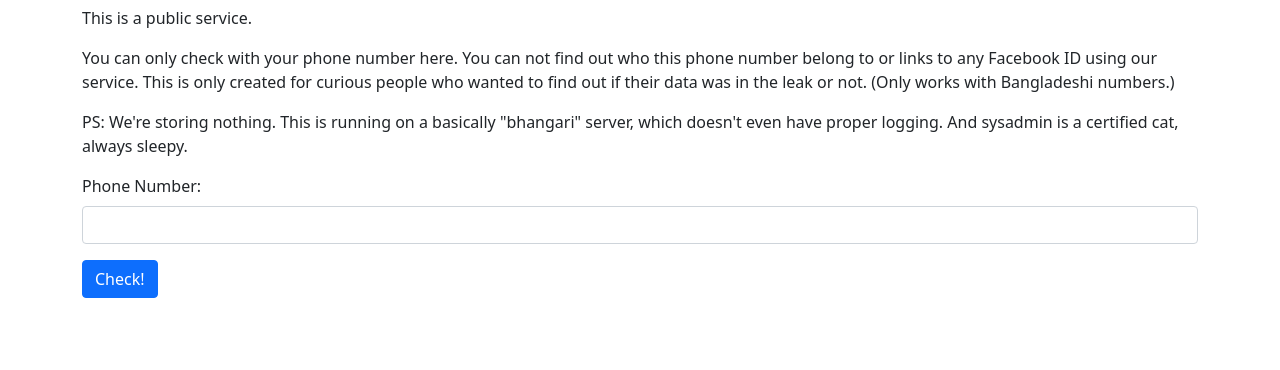
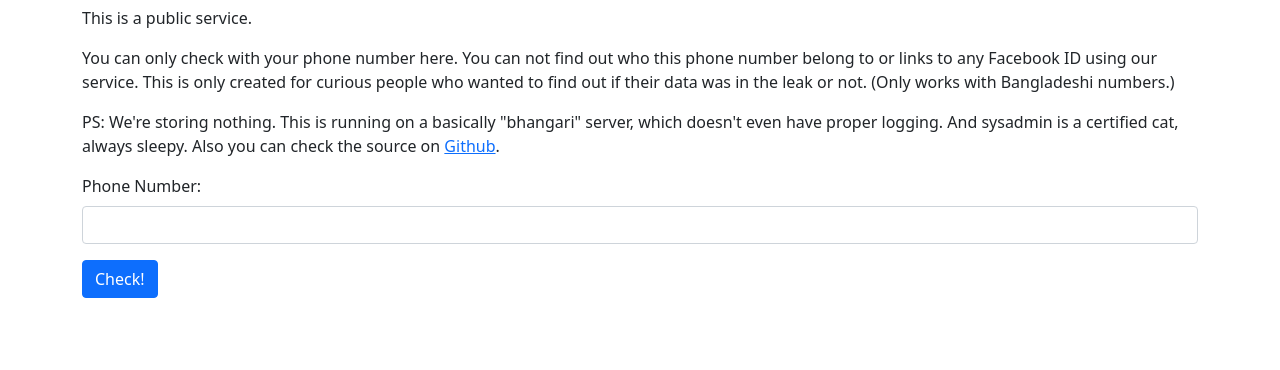
Before and after one commit to w4hs/fb-data-dump-check, a Flask app: page / in a window 1280 px wide. Shown: the part 50-420 px from the top of the page. Run offline with Flask 2, Linux system fonts and the light colour scheme; parts of the project's set-up code (start-up, migrations or seed data) failed here and were passed over.

Commit message:
feat: added github link to disclaimer

```diff
--- a/app/templates/application/index.html
+++ b/app/templates/application/index.html
@@ -22,6 +22,7 @@
   <p>
     PS: We're storing nothing. This is running on a basically "bhangari" server,
     which doesn't even have proper logging. And sysadmin is a certified cat, always sleepy.
+    Also you can check the source on <a href="https://github.com/w4hs/fb-data-dump-check">Github</a>.
   </p>
 </div>
 <form method="post">
```
